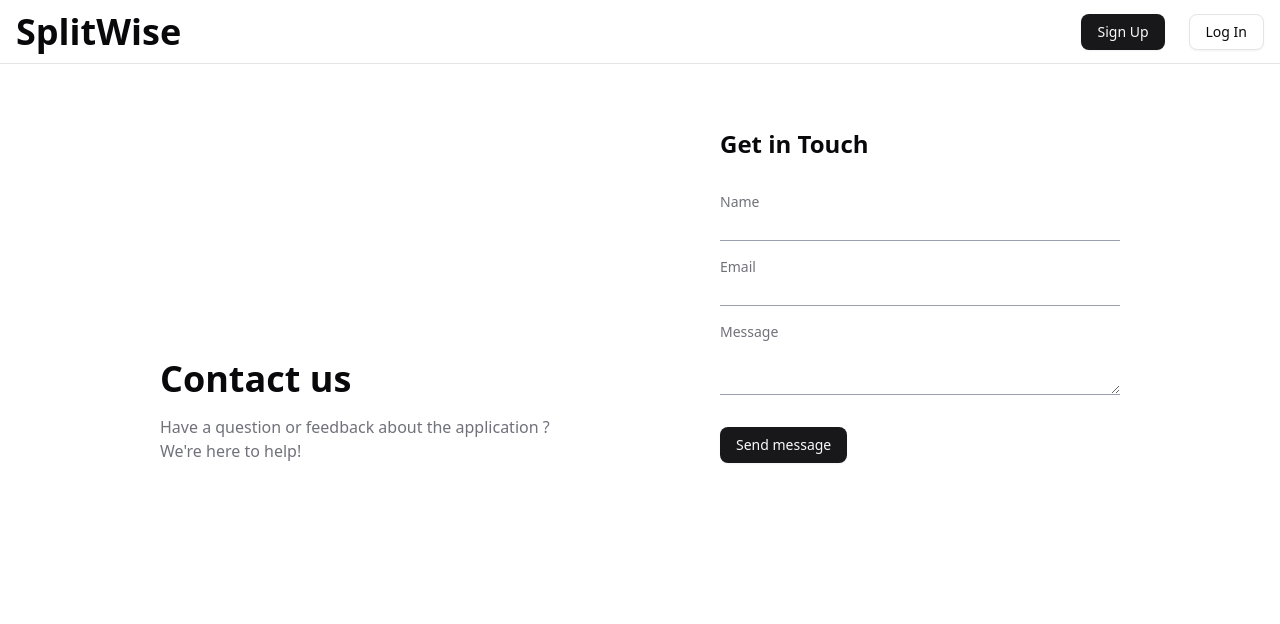
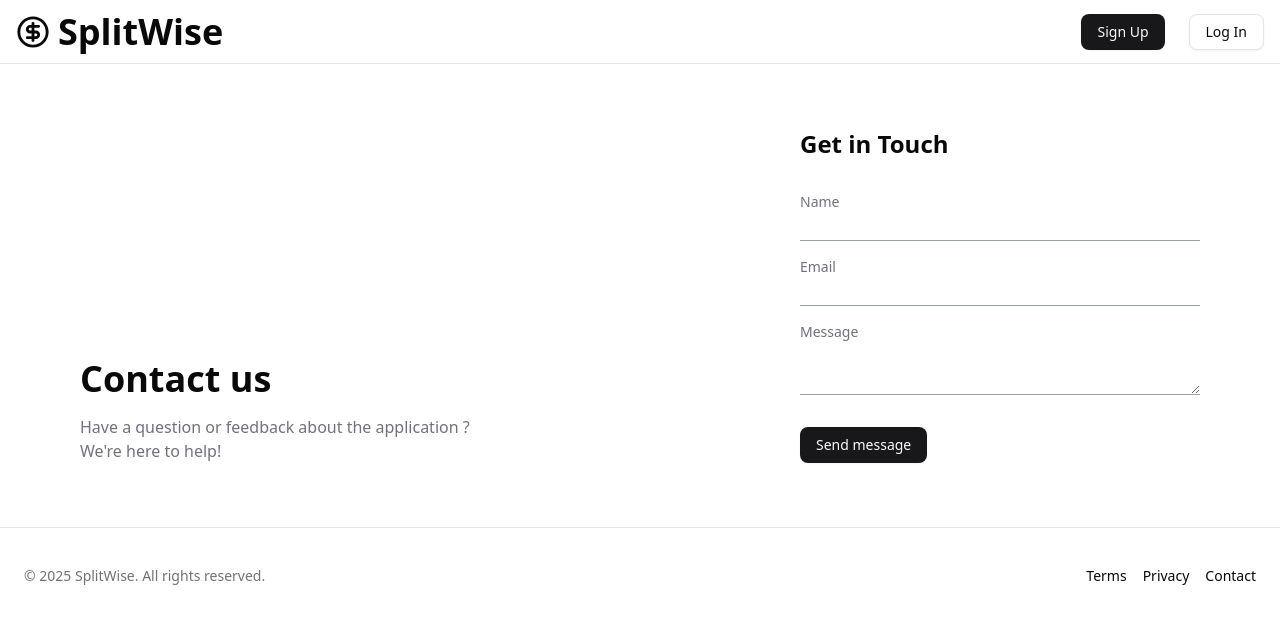
Before and after one commit to Delightsheriff/Rangers, a Next.js app in the folder frontend/: page /contact in a window 1280 px wide. Shown: the top 624 px of the page. Built offline with nearby package versions, Linux system fonts and the light colour scheme.

Commit message:
refractor: This commit changes includesthe restructure of the layout and root folder of the website

```diff
--- a/frontend/app/contact/page.tsx
+++ b/frontend/app/(root)/contact/page.tsx
@@ -1,11 +1,10 @@
 import React from "react";
-import Navbar from "@/components/home/Navbar";
 import { Button } from "@/components/ui/button";
 import Link from "next/link";
 
 const ContactContent = () => {
   return (
-    <div className="flex justify-around flex-col mx-4 xl:flex-row">
+    <div className="flex justify-between flex-col mx-4 xl:flex-row">
       <section className="flex flex-col justify-end ">
         <h2 className="text-3xl md:text-4xl font-bold mb-4">Contact us</h2>
         <p className=" mb-8 text-muted-foreground w-[300px] md:w-[400px]">
@@ -54,15 +53,12 @@ const ContactContent = () => {
   );
 };
 
-function Contact() {
+function ContactPage() {
   return (
-    <div>
-      <Navbar />
-      <main className="max-w-6xl mx-auto my-8">
-        <ContactContent />
-      </main>
-    </div>
+    <main className="max-w-6xl mx-auto my-8">
+      <ContactContent />
+    </main>
   );
 }
 
-export default Contact;
+export default ContactPage;
--- /dev/null
+++ b/frontend/app/(root)/layout.tsx
@@ -0,0 +1,40 @@
+import type { Metadata } from "next";
+import { Geist, Geist_Mono } from "next/font/google";
+import "../globals.css";
+import Navbar from "../../components/home/Navbar";
+import Footer from "../../components/home/Footer";
+
+const geistSans = Geist({
+  variable: "--font-geist-sans",
+  subsets: ["latin"],
+});
+
+const geistMono = Geist_Mono({
+  variable: "--font-geist-mono",
+  subsets: ["latin"],
+});
+
+export const metadata: Metadata = {
+  title: "SplitWise",
+  description: "",
+};
+
+export default function RootGroupLayout({
+  children,
+}: Readonly<{
+  children: React.ReactNode;
+}>) {
+  return (
+    <html lang="en">
+      <body
+        className={`${geistSans.variable} ${geistMono.variable} antialiased`}
+      >
+        <div className="container mx-auto">
+          <Navbar />
+          <div className="mx-auto">{children}</div>
+          <Footer />
+        </div>
+      </body>
+    </html>
+  );
+}
--- /dev/null
+++ b/frontend/app/(root)/page.tsx
@@ -0,0 +1,13 @@
+import Hero from "@/components/home/Hero";
+import HowItWorks from "@/components/home/HowItWorks";
+import Testimonials from "@/components/home/Testimonials";
+
+export default function HomePage() {
+  return (
+    <div className="flex-1">
+      <Hero />
+      <HowItWorks />
+      <Testimonials />
+    </div>
+  );
+}
--- a/frontend/app/policy/page.tsx
+++ b/frontend/app/(root)/policy/page.tsx
@@ -1,5 +1,4 @@
 import React from "react";
-import Navbar from "@/components/home/Navbar";
 import Link from "next/link";
 import { ArrowUp } from "lucide-react";
 
@@ -147,15 +146,12 @@ const PolicyContent = () => {
   );
 };
 
-function Policy() {
+function PolicyPage() {
   return (
-    <div>
-      <Navbar />
-      <main className="flex-1">
-        <PolicyContent />
-      </main>
-    </div>
+    <main className="flex-1">
+      <PolicyContent />
+    </main>
   );
 }
 
-export default Policy;
+export default PolicyPage;
--- a/frontend/app/terms/page.tsx
+++ b/frontend/app/(root)/terms/page.tsx
@@ -1,5 +1,4 @@
 import React from "react";
-import Navbar from "@/components/home/Navbar";
 import Link from "next/link";
 import { ArrowUp } from "lucide-react";
 
@@ -131,15 +130,12 @@ const TermContent = () => {
     </div>
   );
 };
-function Terms() {
+function TermsPage() {
   return (
-    <div>
-      <Navbar />
-      <main className="flex-1">
-        <TermContent />
-      </main>
-    </div>
+    <main className="flex-1">
+      <TermContent />
+    </main>
   );
 }
 
-export default Terms;
+export default TermsPage;
--- a/frontend/app/page.tsx
+++ /dev/null
@@ -1,19 +0,0 @@
-import Navbar from "@/components/home/Navbar";
-import Hero from "@/components/home/Hero";
-import HowItWorks from "@/components/home/HowItWorks";
-import Testimonials from "@/components/home/Testimonials";
-import Footer from "@/components/home/Footer";
-
-export default function Home() {
-  return (
-    <div className="">
-      <Navbar />
-      <main className="flex-1">
-        <Hero />
-        <HowItWorks />
-        <Testimonials />
-        <Footer />
-      </main>
-    </div>
-  );
-}
--- a/frontend/components/home/Hero.tsx
+++ b/frontend/components/home/Hero.tsx
@@ -5,7 +5,7 @@ import HeroIllustration from "./HeroIllustration";
 
 function Hero() {
   return (
-    <section className="container px-6 grid items-center gap-6 py-12 md:grid-cols-2 md:py-24">
+    <section className="container  px-6 grid items-center gap-6 py-12 md:grid-cols-2 md:py-24">
       <div className="flex flex-col gap-4">
         <h2 className="text-3xl font-bold sm:text-4xl md:text-5xl">
           Split expenses with friends{" "}
--- a/frontend/components/home/Navbar.tsx
+++ b/frontend/components/home/Navbar.tsx
@@ -7,7 +7,7 @@ function Navbar() {
   return (
     <header className="border-b p-4 flex h-16 justify-between items-center">
       <div className="flex items-center gap-2">
-        <CircleDollarSign size="34" className="hidden" />
+        <CircleDollarSign size="34" className="hidden md:block" />
         <h1 className="text-3xl font-bold md:text-4xl">
           <Link href="/">SplitWise</Link>
         </h1>
```
